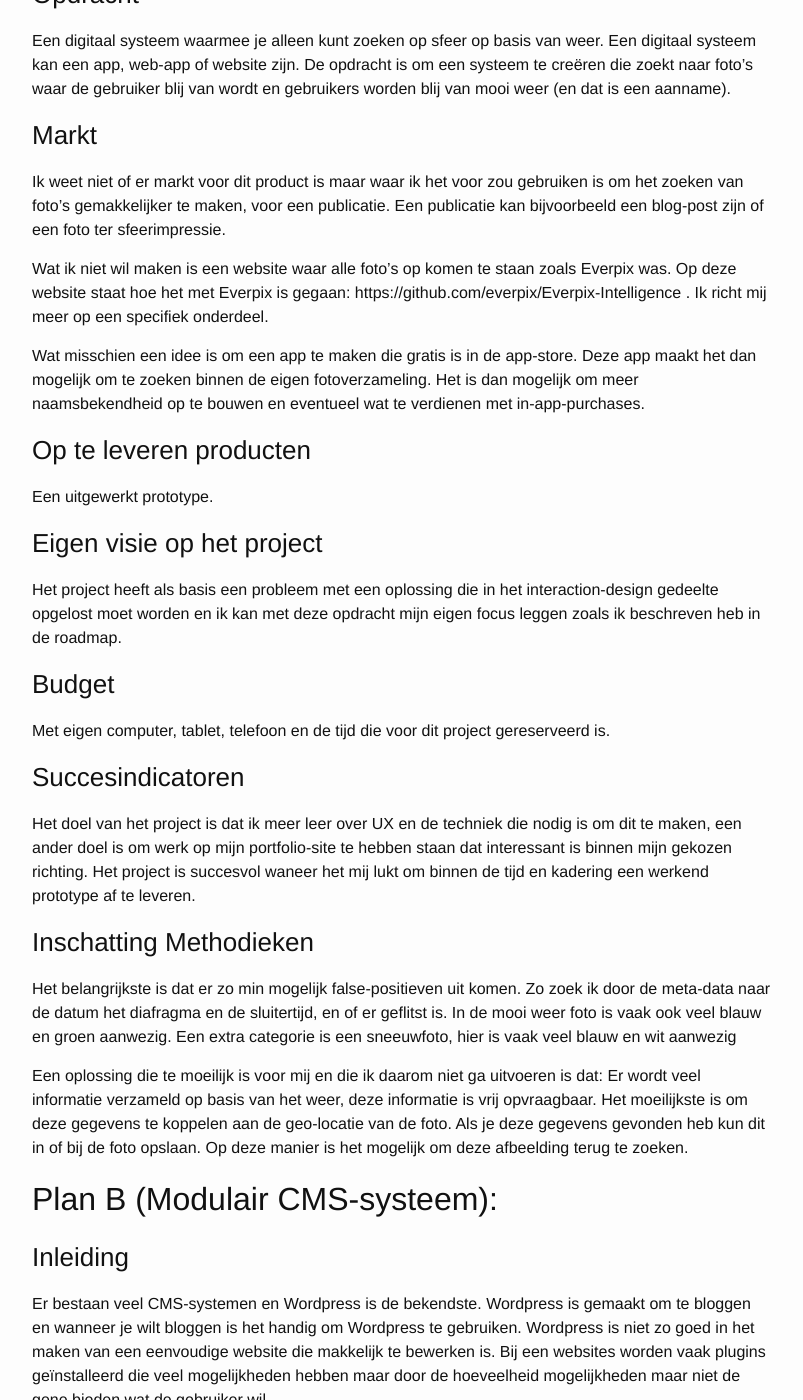
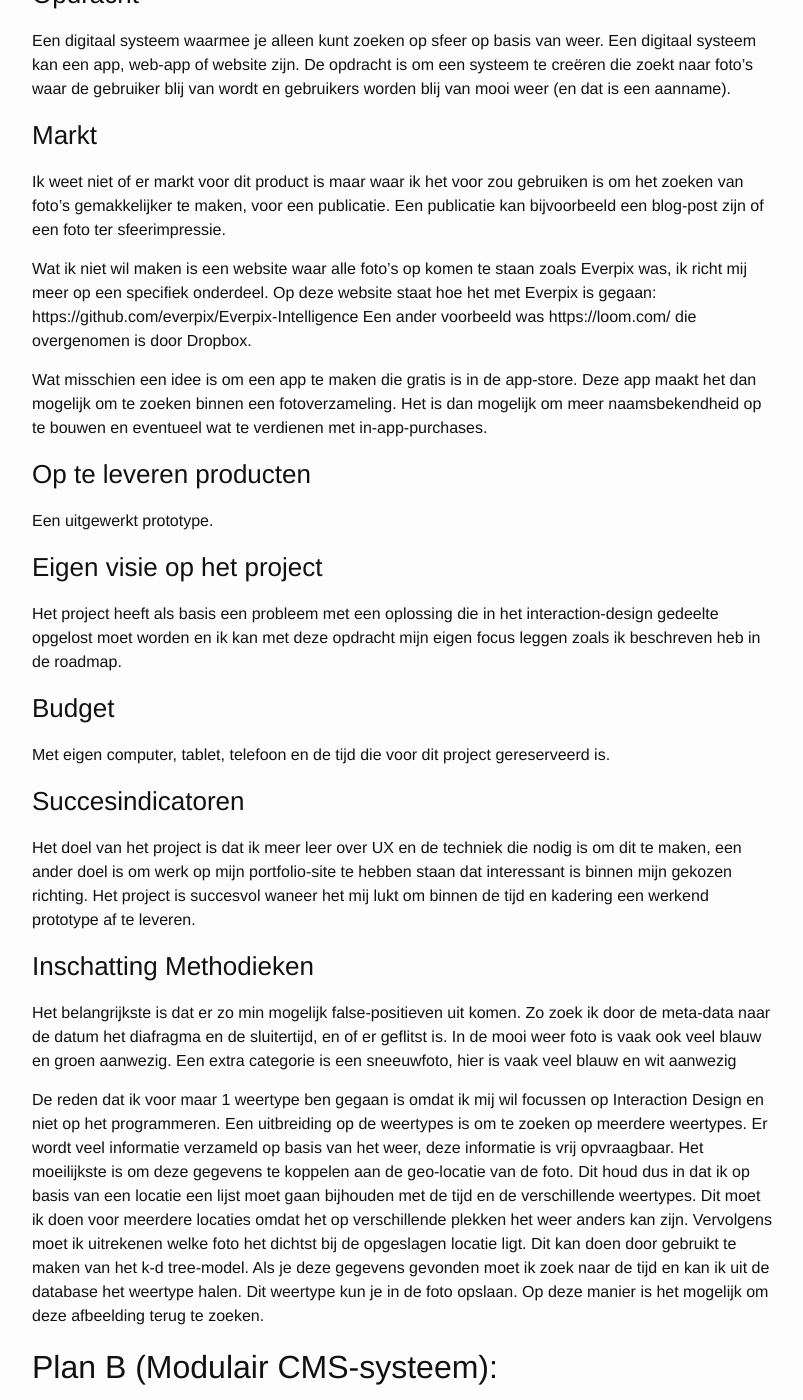
Before and after one commit to qdraw/spokenjagers, a Jekyll site: the page built from _posts/2015-02-19-week-8-procesblog.markdown, in a window 1280 px wide and 1400 px high, scrolled down 825 px. Shown: the whole window, without its empty margins (238-1041 px from the left). Built offline with Jekyll 4.4.1, drawn with Linux system fonts in a browser that asks for light colours; some of the changed text lies outside the part shown.

Commit message:
update content

```diff
--- a/_posts/2015-02-19-week-8-procesblog.markdown
+++ b/_posts/2015-02-19-week-8-procesblog.markdown
@@ -25,9 +25,9 @@ Een digitaal systeem waarmee je alleen kunt zoeken op sfeer op basis van weer. E
 ### Markt
 Ik weet niet of er markt voor dit product is maar waar ik het voor zou gebruiken is om het zoeken van foto's gemakkelijker te maken, voor een publicatie. Een publicatie kan bijvoorbeeld een blog-post zijn of een foto ter sfeerimpressie.
 
-Wat ik niet wil maken is een website waar alle foto's op komen te staan zoals Everpix was. Op deze website staat hoe het met Everpix is gegaan: https://github.com/everpix/Everpix-Intelligence . Ik richt mij meer op een specifiek onderdeel.
+Wat ik niet wil maken is een website waar alle foto's op komen te staan zoals Everpix was, ik richt mij meer op een specifiek onderdeel. Op deze website staat hoe het met Everpix is gegaan: https://github.com/everpix/Everpix-Intelligence Een ander voorbeeld was https://loom.com/ die overgenomen is door Dropbox.
 
-Wat misschien een idee is om een app te maken die gratis is in de app-store. Deze app maakt het dan mogelijk om te zoeken binnen de eigen fotoverzameling. Het is dan mogelijk om meer naamsbekendheid op te bouwen en eventueel wat te verdienen met in-app-purchases.
+Wat misschien een idee is om een app te maken die gratis is in de app-store. Deze app maakt het dan mogelijk om te zoeken binnen een fotoverzameling. Het is dan mogelijk om meer naamsbekendheid op te bouwen en eventueel wat te verdienen met in-app-purchases.
 
 ### Op te leveren producten
 Een uitgewerkt prototype.
@@ -44,7 +44,7 @@ Het doel van het project is dat ik meer leer over UX en de techniek die nodig is
 ### Inschatting Methodieken
 Het belangrijkste is dat er zo min mogelijk false-positieven uit komen. Zo zoek ik door de meta-data naar de datum het  diafragma en de sluitertijd, en of er geflitst is. In de mooi weer foto is vaak ook veel blauw en groen aanwezig. Een extra categorie is een sneeuwfoto, hier is vaak veel blauw en wit aanwezig
 
-Een oplossing die te moeilijk is voor mij en die ik daarom niet ga uitvoeren is dat: Er wordt veel informatie verzameld op basis van het weer, deze informatie is vrij opvraagbaar. Het moeilijkste is om deze gegevens te koppelen aan de geo-locatie van de foto. Als je deze gegevens gevonden heb kun dit in of bij de foto opslaan. Op deze manier is het mogelijk om deze afbeelding terug te zoeken.
+De reden dat ik voor maar 1 weertype ben gegaan is omdat ik mij wil focussen op Interaction Design en niet op het programmeren. Een uitbreiding op de weertypes is om te zoeken op meerdere weertypes. Er wordt veel informatie verzameld op basis van het weer, deze informatie is vrij opvraagbaar. Het moeilijkste is om deze gegevens te koppelen aan de geo-locatie van de foto. Dit houd dus in dat ik op basis van een locatie een lijst moet gaan bijhouden met de tijd en de verschillende weertypes. Dit moet ik doen voor meerdere locaties omdat het op verschillende plekken het weer anders kan zijn. Vervolgens moet ik uitrekenen welke foto het dichtst bij de opgeslagen locatie ligt. Dit kan doen door gebruikt te maken van het k-d tree-model. Als je deze gegevens gevonden moet ik zoek naar de tijd en kan ik uit de database het weertype halen. Dit weertype kun je in de foto opslaan. Op deze manier is het mogelijk om deze afbeelding terug te zoeken.
 
 ## Plan B (Modulair CMS-systeem):
 
@@ -82,11 +82,19 @@ Het CMS-syteem is modulair met de focus op interactie met de gebruiker.
 Dit plan heb ik nog niet uitgewerkt maar ik zit hier te denken aan de interactie tussen mens en computer. Dat er "dingen" in de fysieke wereld gebeuren en in de digitale wereld. Ik heb deze opdracht nog niet ingevuld omdat dit voor mijzelf nog niet duidelijk is.
 
 ### Inleiding
+
 ### Probleemstelling
+
 ### Doel
+
 ### Opdracht
+
 ### Markt
+
 ### Op te leveren producten
+
 ### Budget
+
 ### Succesindicatoren
+
 ### Inschatting Methodieken
```
Also changed, not shown: other parts of _posts/2015-02-19-week-8-procesblog.markdown (+1 -1 lines).
